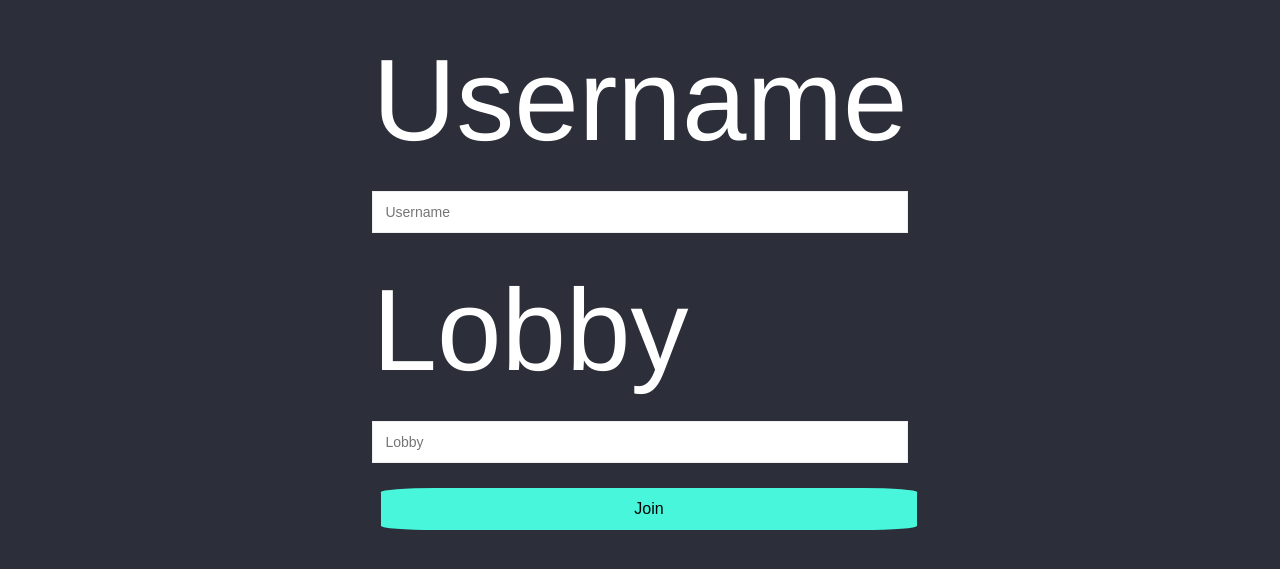
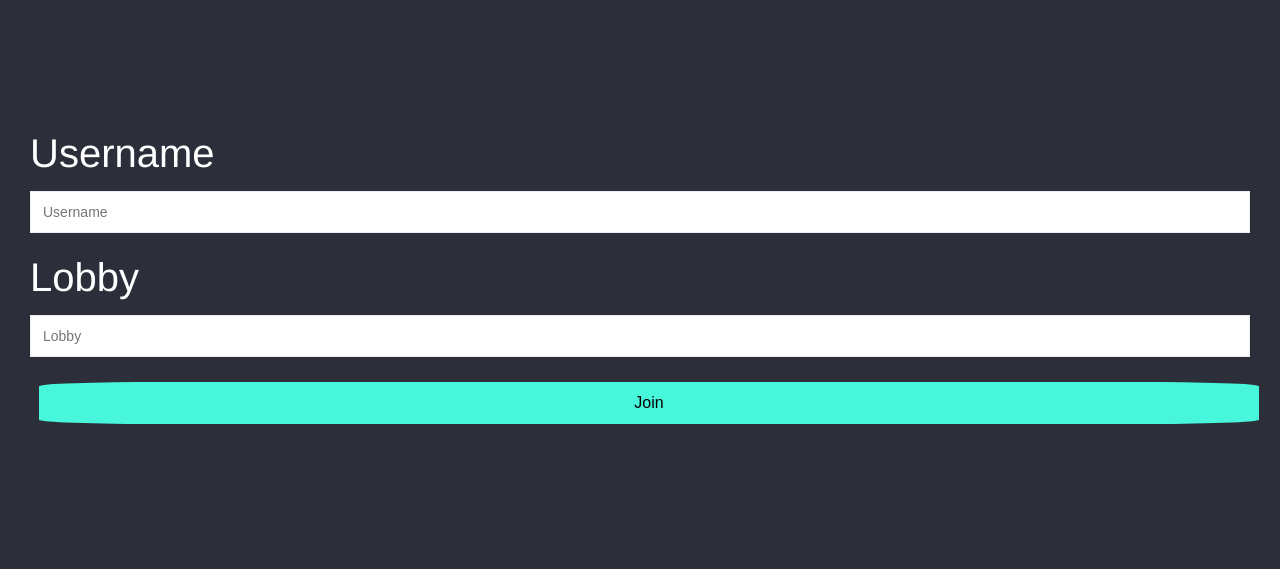
Before and after one commit to RobinOShiaa/Chat-Application, a website: page public/index.html in a window 1280 px wide. Shown: the part 121-690 px from the top of the page. Drawn offline with Linux system fonts and the light colour scheme.

Commit message:
response design changes

```diff
--- a/public/css/style.css
+++ b/public/css/style.css
@@ -120,8 +120,8 @@ button:disabled {
 }
 
 .form_box {
-  color : blue;
   padding: 30px;
+  width: 100vw;
 
 
 }
@@ -129,6 +129,7 @@ button:disabled {
 
 .form_box label {
   color : white;
+  font-size : 40px;
 
 
 
@@ -193,7 +194,7 @@ button:disabled {
 }
 
 
-.compose {
+.type-box {
   display: flex;
   flex-shrink: 0;
   margin-top: 16px;
```
